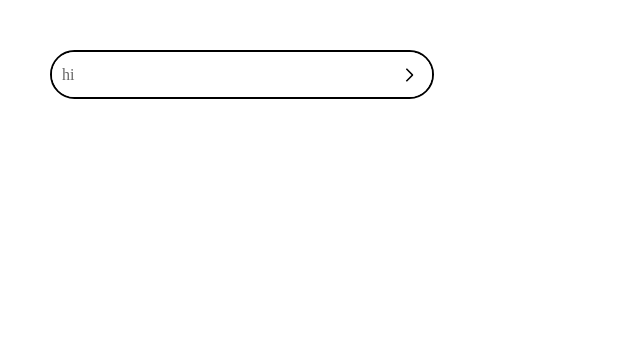
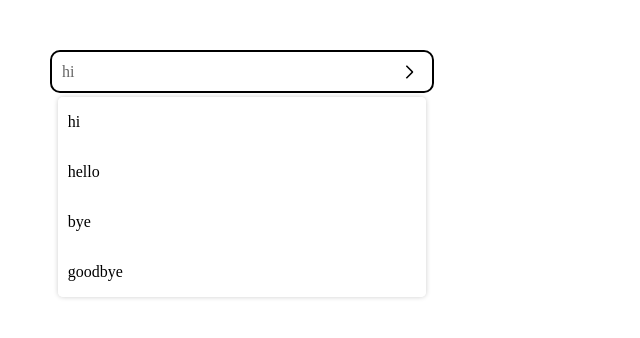
Before and after one commit to mohammad606/selector-lib, a React (Vite) app: page / in a window 1280 px wide. Shown: the top 338 px of the page, without its empty margins (0-640 px from the left). Built offline with nearby package versions, Linux system fonts and the light colour scheme.

Commit message:
Create the container for the options

```diff
--- a/src/components/selector.tsx
+++ b/src/components/selector.tsx
@@ -2,12 +2,39 @@ import {useState} from "react";
 
 
 const Selector = (
-    {selectorColor = '#000',borderWidth = '2px',borderStyle = "solid",borderRadius="25px",px="10px",py="15px",search = true,searchColor = '#000'}
+    {selectorColor = '#000',borderWidth = '2px',borderStyle = "solid",borderRadius="10px",px="10px",py="12px",search = true,searchColor = '#000',optionsSize = '50px',containerOptionsRadius = '5px',ColorHovered = '#f0f0f0'}
         :
-    {selectorColor?:string,borderWidth?:string,borderStyle?:string,borderRadius?:string,px?:string,py?:string,search?:boolean,searchColor?:string}
+    {selectorColor?:string,borderWidth?:string,borderStyle?:string,borderRadius?:string,px?:string,py?:string,search?:boolean,searchColor?:string,optionsSize?:string,containerOptionsRadius?:string,ColorHovered?:string}
 )=>{
 
     let [open,setOpen] = useState<boolean>(false);
+    let [hoveredIndex, setHoveredIndex] = useState<number | null>(null);
+
+    const data:string[] = [
+        'hi',
+        'hello',
+        'bye',
+        'goodbye',
+        'goodnight',
+        'goodmorning',
+        'goodafternoon',
+        'goodnight',
+        'goodmorning',
+        'goodafternoon',
+        'goodnight',
+        'goodmorning',
+        'goodafternoon',
+        'goodnight',
+        'goodmorning',
+        'goodafternoon',
+        'goodnight',
+        'goodmorning',
+        'goodafternoon',
+        'goodnight',
+        'goodmorning',
+    ]
+
+
 
     return (
         <div style={{width:'30%',margin:'50px'}}>
@@ -22,11 +49,21 @@ const Selector = (
                 >
                     <input type={'text'} style={{padding:`${py} ${px}`,borderRadius:`${borderRadius}`,color:`${searchColor}`}}/>
                     <p  className={'labelSelectorTwo'} style={{color:`${selectorColor}`,left:`${px}`}}>hi</p>
-                    <svg xmlns="http://www.w3.org/2000/svg" style={{rotate:`${open?"90deg":""}`,transform:`${open?'translateX(-50%)':""}`,right:`${px}`}} className={'arrowSelectorOne'} viewBox="0 0 12 24"><defs><path id="weuiArrowOutlined0" fill={selectorColor} d="m7.588 12.43l-1.061 1.06L.748 7.713a.996.996 0 0 1 0-1.413L6.527.52l1.06 1.06l-5.424 5.425z"/></defs><use fillRule="evenodd" href="#weuiArrowOutlined0" transform="rotate(-180 5.02 9.505)"/></svg>
+                    <svg xmlns="http://www.w3.org/2000/svg" style={{rotate:`${open?"90deg":""}`,transform:`${open?'translateX(-50%)':""}`,right:`${px}`}} className={'arrowSelectorTow'} viewBox="0 0 12 24"><defs><path id="weuiArrowOutlined0" fill={selectorColor} d="m7.588 12.43l-1.061 1.06L.748 7.713a.996.996 0 0 1 0-1.413L6.527.52l1.06 1.06l-5.424 5.425z"/></defs><use fillRule="evenodd" href="#weuiArrowOutlined0" transform="rotate(-180 5.02 9.505)"/></svg>
+                </div>
+                <div className={'containerOptions'} style={{borderRadius: `${containerOptionsRadius}`}}>
+                    {data.map((item, index) => (
+                        <div
+                            key={index}
+                            style={{height: `${optionsSize}`, backgroundColor: `${hoveredIndex === index ? ColorHovered : ""}`}}
+                            onMouseEnter={() => setHoveredIndex(index)}
+                            onMouseLeave={() => setHoveredIndex(null)}
+                        >
+                            <p>{item}</p>
+                        </div>
+                    ))}
                 </div>
             </div>
-
-
 
         </div>
     )
--- a/src/input.css
+++ b/src/input.css
@@ -54,8 +54,56 @@
     transform: translateY(-50%);
 }
 
-.selectTwo svg{
+.arrowSelectorTow{
    position: absolute;
+    width: 25px;
+    height: 25px;
+    transition: 300ms ease-in-out;
     top: 50%;
     transform: translateY(-50%);
 }
+
+/*-------------------------------------------------------------------------options*/
+
+.containerOptions{
+    position: absolute;
+    width: 96%;
+    top: 110%;
+    left: 2%;
+    background-color: white;
+    box-shadow: 0px 0px 5px 0px rgba(0,0,0,0.2);
+    z-index: 100;
+    max-height: 200px;
+    overflow-y: scroll;
+    overflow-x: hidden;
+}
+
+.containerOptions::-webkit-scrollbar {
+    width: 6px; /* عرض شريط التمرير */
+}
+
+.containerOptions::-webkit-scrollbar-track {
+    background: #f1f1f1; /* لون خلفية المسار */
+    border-radius: 10px; /* زوايا مدورة */
+}
+
+.containerOptions::-webkit-scrollbar-thumb {
+    background: #888; /* لون شريط التمرير */
+    border-radius: 10px; /* زوايا مدورة */
+}
+
+.containerOptions::-webkit-scrollbar-thumb:hover {
+    background: #555; /* لون شريط التمرير عند التمرير */
+}
+
+.containerOptions div{
+    width: calc(100% - 6px);
+    cursor: pointer;
+    padding: 0px 10px;
+    display: flex;
+    align-items: center;
+}
+
+.containerOptions div p{
+    height: fit-content;
+}
```
